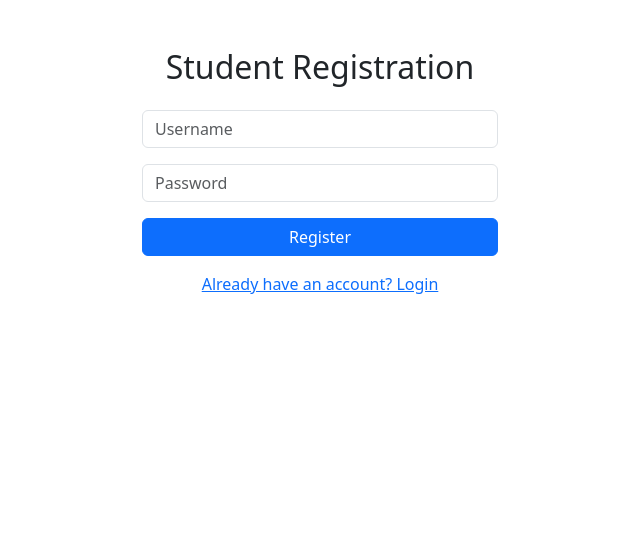
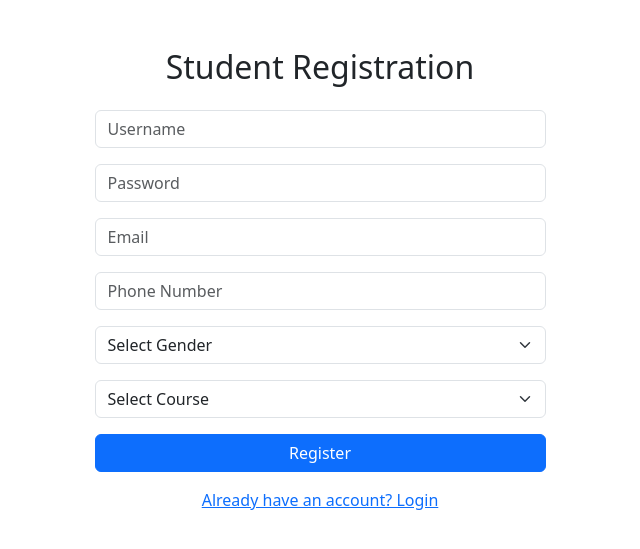
Before and after one commit to jobin8921/ELEARN-APP, a Django app: page /register/student/ in a window 1280 px wide. Shown: the top 549 px of the page, without its empty margins (320-960 px from the left). Run offline with Django 5.2, Linux system fonts and the light colour scheme; data that the repository does not hold is empty.

Commit message:
Added new fields in student model, updated views and also updated student_registeration template

```diff
--- a/home/templates/register_student.html
+++ b/home/templates/register_student.html
@@ -9,18 +9,48 @@
 <body>
     <div class="container mt-5">
         <div class="row justify-content-center">
-            <div class="col-md-4">
+            <div class="col-md-5">
                 <h2 class="text-center">Student Registration</h2>
                 <form method="POST" class="mt-4">
                     {% csrf_token %}
+
                     <div class="mb-3">
                         <input type="text" name="username" class="form-control" placeholder="Username" required>
                     </div>
+
                     <div class="mb-3">
                         <input type="password" name="password" class="form-control" placeholder="Password" required>
                     </div>
+
+                    <div class="mb-3">
+                        <input type="email" name="email" class="form-control" placeholder="Email" required>
+                    </div>
+
+                    <div class="mb-3">
+                        <input type="text" name="phone" class="form-control" placeholder="Phone Number" required>
+                    </div>
+
+                    <div class="mb-3">
+                        <select name="gender" class="form-select" required>
+                            <option value="" disabled selected>Select Gender</option>
+                            <option value="Male">Male</option>
+                            <option value="Female">Female</option>
+                            <option value="Other">Other</option>
+                        </select>
+                    </div>
+
+                    <div class="mb-3">
+                        <select name="course" class="form-select" required>
+                            <option value="" disabled selected>Select Course</option>
+                            {% for course in courses %}
+                                <option value="{{ course.id }}">{{ course.name }}</option>
+                            {% endfor %}
+                        </select>
+                    </div>
+
                     <button type="submit" class="btn btn-primary w-100">Register</button>
                 </form>
+
                 <div class="text-center mt-3">
                     <a href="{% url 'login_student' %}">Already have an account? Login</a>
                 </div>
--- a/home/views.py
+++ b/home/views.py
@@ -2,18 +2,33 @@ from django.shortcuts import render, redirect
 from django.contrib.auth import authenticate, login, logout
 from django.contrib.auth.models import User
 from .models import Student, Staff, Course
+from django.http import HttpResponse
 
 def index(request):
     return render(request, 'index.html')
 
 def register_student(request):
-    if request.method == 'POST':
-        username = request.POST['username']
-        password = request.POST['password']
-        user = User.objects.create_user(username=username, password=password)
-        Student.objects.create(user=user, is_approved=False)
-        return redirect('login_student')
-    return render(request, 'register_student.html')
+    if request.method == "POST":
+        username = request.POST["username"]
+        password = request.POST["password"]
+        gender = request.POST["gender"]
+        course_id = request.POST["course"]
+        email = request.POST["email"]
+        phone = request.POST["phone"]
+
+        if User.objects.filter(username=username).exists():
+            return HttpResponse("Username already exists")
+
+        user = User.objects.create_user(username=username, password=password, email=email)
+        course = Course.objects.get(id=course_id)  # Get selected course
+
+        student = Student.objects.create(
+            user=user, gender=gender, course=course, email=email, phone=phone
+        )
+        return HttpResponse("Registration successful. Wait for admin approval.")
+
+    courses = Course.objects.all()  # Get all courses for dropdown
+    return render(request, "register_student.html", {"courses": courses})
 
 def login_student(request):
     if request.method == 'POST':
```
Also changed, not shown: home/models.py (+10 -7 lines).
